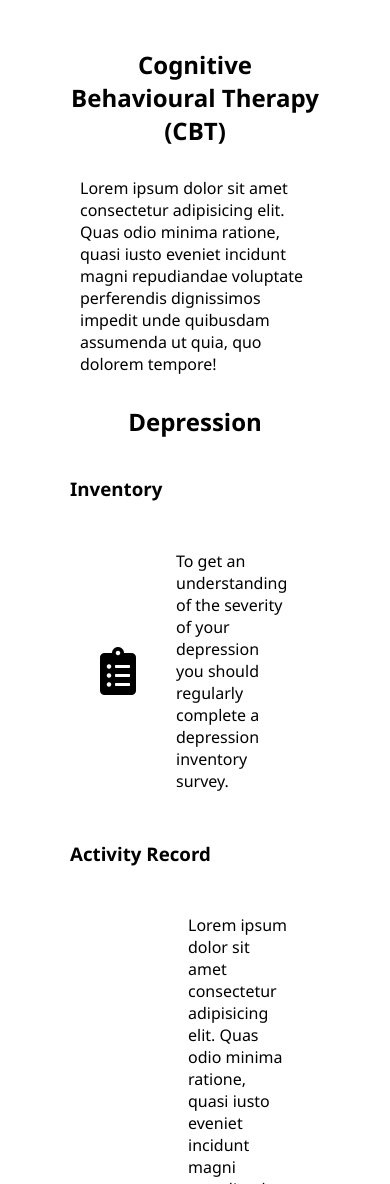
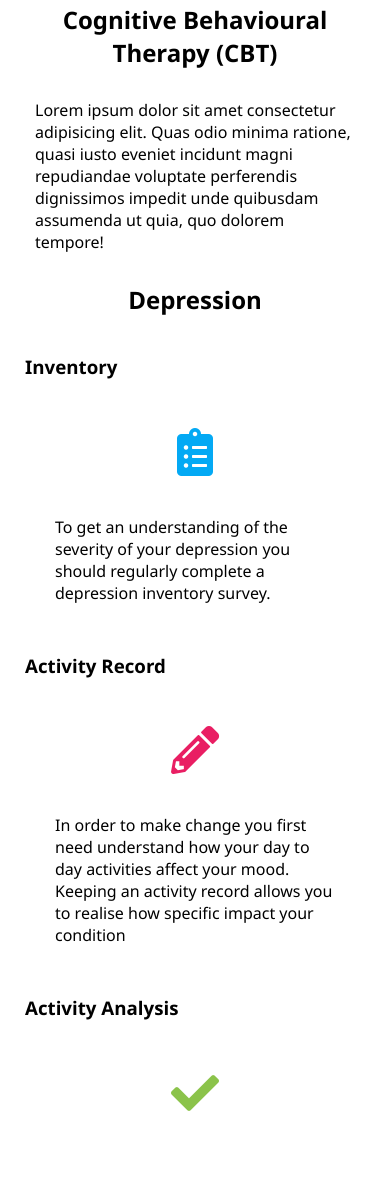
Before and after one commit to stephenrhyscollins/mindfulme, a plain HTML site: page index.html in a window 390 px wide. Shown: the part 816-2000 px from the top of the page. Drawn offline with Linux system fonts and the light colour scheme.

Commit message:
Media queries

```diff
--- a/assets/styles/styles.css
+++ b/assets/styles/styles.css
@@ -17,6 +17,8 @@ body > h1, body > h2 , body > h3 {
 header{
     display: flex;
     position: sticky;
+    top: 0;
+    align-self: flex-start;
     flex-direction: row;
     justify-content: space-between;
     width: 100vw;;
@@ -83,6 +85,30 @@ div.fill {
     box-sizing: border-box;
     flex-direction: column;
 }
+
+@media only screen and (min-device-width: 320px) and (max-width:480px){
+    div.fill{
+        padding: 20px;
+    }
+    div.fill > *{
+        margin: 5px!important;
+    }
+    .row.collapse{
+        flex-direction: column;
+        justify-content: center;
+    }
+    .section-content{
+
+    }
+}
+
+
+.section-content{
+    display: flex;
+    flex-direction: column;
+    justify-content: space-between;
+}
+
 div.fill > *{
     margin: 20px;
 }
@@ -100,14 +126,14 @@ div.fill > section.row, div.fill > section.column{
 .row {
     display: flex;
     flex-direction: row;
-    justify-content: space-between;
 }
 
-.row.center{
+.row.left{
+    justify-content: flex-start;
     align-items: center;
 }
 
-.row > *:not(.title), .column > *:not(.title){
+.row > *:not(.section-header), .column > *:not(.section-header), .section-content > *{
     padding: 10px;
 }
 .column {
@@ -116,11 +142,12 @@ div.fill > section.row, div.fill > section.column{
     justify-content: space-between;
 }
 
+
 .row.center{
     justify-content: center;
 }
 
-.text-left{
+.section-header{
     text-align: left;
 }
 .text-right{
@@ -136,6 +163,7 @@ div.fill > section.row, div.fill > section.column{
 
 section .icon {
     margin: 10px;
+    min-width: 50px;;
 }
 
 div.fill:first-of-type {
@@ -185,3 +213,21 @@ a.border:hover{
     background: #fff;
     color: #4c146e;
 }
+
+
+
+#inventory-icon{
+    color:#03a9f4;
+}
+
+#record-icon{
+    color:#e91e63;
+}
+
+#analysis-icon{
+    color:#8bc34a;
+}
+
+#scheduling-icon{
+    color:#2196f3;
+}
--- a/index.html
+++ b/index.html
@@ -17,7 +17,7 @@
 
     <div id="content">
         <div class="fill v-center white">
-            <h1>Train your mind to help take control of your mental health.</h1>
+            <h1>Train your mind and help take control of your mental health.</h1>
             <a href="#" class="rounded border">Get started</a>
             <!--span>
                 <span class="icon fab fa-google-play"></span>
@@ -27,7 +27,7 @@
         <div class="fill h-center curve-top">
             <span class="icon fa fa-chevron-down"></span>
             <article>
-                <h1 class="title text-center">Cognitive Behavioural Therapy (CBT)</h1>
+                <h1 class="text-center">Cognitive Behavioural Therapy (CBT)</h1>
 
                 <section class="column center">
                     <span>Lorem ipsum dolor sit amet consectetur adipisicing elit. Quas odio minima ratione, quasi iusto eveniet incidunt magni repudiandae voluptate perferendis dignissimos impedit unde quibusdam assumenda ut quia, quo dolorem tempore!</span>
@@ -36,10 +36,10 @@
                 <h2 class="text-center">Depression</h2>
 
                 <section class="column center">
-                    <h3 class="title text-left">Inventory</h3>
-                    <div class="row center">
-                        <span class="icon fas fa-clipboard-list"></span>
-                        <div class="column center">
+                    <h3 class="section-header">Inventory</h3>
+                    <div class="row left collapse">
+                        <span id="inventory-icon" class="icon fas fa-clipboard-list"></span>
+                        <div class="section-content">
                             <span>To get an understanding of the severity of your depression you should regularly complete a depression inventory survey.</span>
                         </div>
                     </div>
@@ -47,12 +47,11 @@
 
 
                 <section class="column center">
-                    <h3 class="title text-left">Activity Record</h3>
-                    <div class="row center">
-                        <span class="icon fas fa-pencil-alt"></span>
-                        <div class="column center">
-                            <span>Lorem ipsum dolor sit amet consectetur adipisicing elit. Quas odio minima ratione, quasi iusto eveniet incidunt magni repudiandae voluptate perferendis dignissimos impedit unde quibusdam assumenda ut quia, quo dolorem tempore!</span>
-                            <span>Lorem ipsum dolor sit amet consectetur adipisicing elit. Quas odio minima ratione, quasi iusto eveniet incidunt magni repudiandae voluptate perferendis dignissimos impedit unde quibusdam assumenda ut quia, quo dolorem tempore!</span>
+                    <h3 class="section-header">Activity Record</h3>
+                    <div class="row left collapse">
+                        <span id="record-icon" class="icon fas fa-pencil-alt"></span>
+                        <div class="section-content">
+                            <span>In order to make change you first need understand how your day to day activities affect your mood. Keeping an activity record allows you to realise how specific impact your condition</span>
                         </div>
                     </div>
                 </section>
@@ -61,12 +60,11 @@
 
 
                 <section class="column center">
-                    <h3 class="title text-left">Activity Analysis</h3>
-                    <div class="row center">
-                        <span class="icon fas fa-check"></span>
-                        <div class="column center">
-                            <span>Lorem ipsum dolor sit amet consectetur adipisicing elit. Quas odio minima ratione, quasi iusto eveniet incidunt magni repudiandae voluptate perferendis dignissimos impedit unde quibusdam assumenda ut quia, quo dolorem tempore!</span>
-                            <span>Lorem ipsum dolor sit amet consectetur adipisicing elit. Quas odio minima ratione, quasi iusto eveniet incidunt magni repudiandae voluptate perferendis dignissimos impedit unde quibusdam assumenda ut quia, quo dolorem tempore!</span>
+                    <h3 class="section-header">Activity Analysis</h3>
+                    <div class="row left collapse">
+                        <span id="analysis-icon" class="icon fas fa-check"></span>
+                        <div class="section-content">
+                            <span></span>
                         </div>
                     </div>
                 </section>
@@ -74,11 +72,11 @@
 
 
 
-                <section class="column center">
-                    <h3 class="title text-left">Activity Scheduling</h3>
-                    <div class="row center">
-                        <span class="icon far fa-calendar-plus"></span>
-                        <div class="column center">
+                <section class="section-content">
+                    <h3 class="section-header">Activity Scheduling</h3>
+                    <div class="row left collapse">
+                        <span id="scheduling-icon" class="icon far fa-calendar-plus"></span>
+                        <div class="section-content">
                             <span>Lorem ipsum dolor sit amet consectetur adipisicing elit. Quas odio minima ratione, quasi iusto eveniet incidunt magni repudiandae voluptate perferendis dignissimos impedit unde quibusdam assumenda ut quia, quo dolorem tempore!</span>
                             <span>Lorem ipsum dolor sit amet consectetur adipisicing elit. Quas odio minima ratione, quasi iusto eveniet incidunt magni repudiandae voluptate perferendis dignissimos impedit unde quibusdam assumenda ut quia, quo dolorem tempore!</span>
                         </div>
@@ -88,7 +86,7 @@
 
 
             <article>
-                <h1 class="title text-center">Meditation</h1>
+                <h1 class="text-center">Meditation</h1>
 
                 <section class="column center">
                     <span>Lorem ipsum dolor sit amet consectetur adipisicing elit. Quas odio minima ratione, quasi iusto eveniet incidunt magni repudiandae voluptate perferendis dignissimos impedit unde quibusdam assumenda ut quia, quo dolorem tempore!</span>
@@ -97,10 +95,10 @@
                 <h2>Depression</h2>
 
                 <section class="column center">
-                    <h3 class="title text-left">Inventory</h3>
-                    <div class="row center">
+                    <h3 class="section-header">Inventory</h3>
+                    <div class="row left collapse">
                         <span class="icon fas fa-clipboard-list"></span>
-                        <div class="column center">
+                        <div class="section-content">
                             <span>To get an understanding of the severity of your depression you should regularly complete a depression inventory survey.</span>
                         </div>
                     </div>
```
